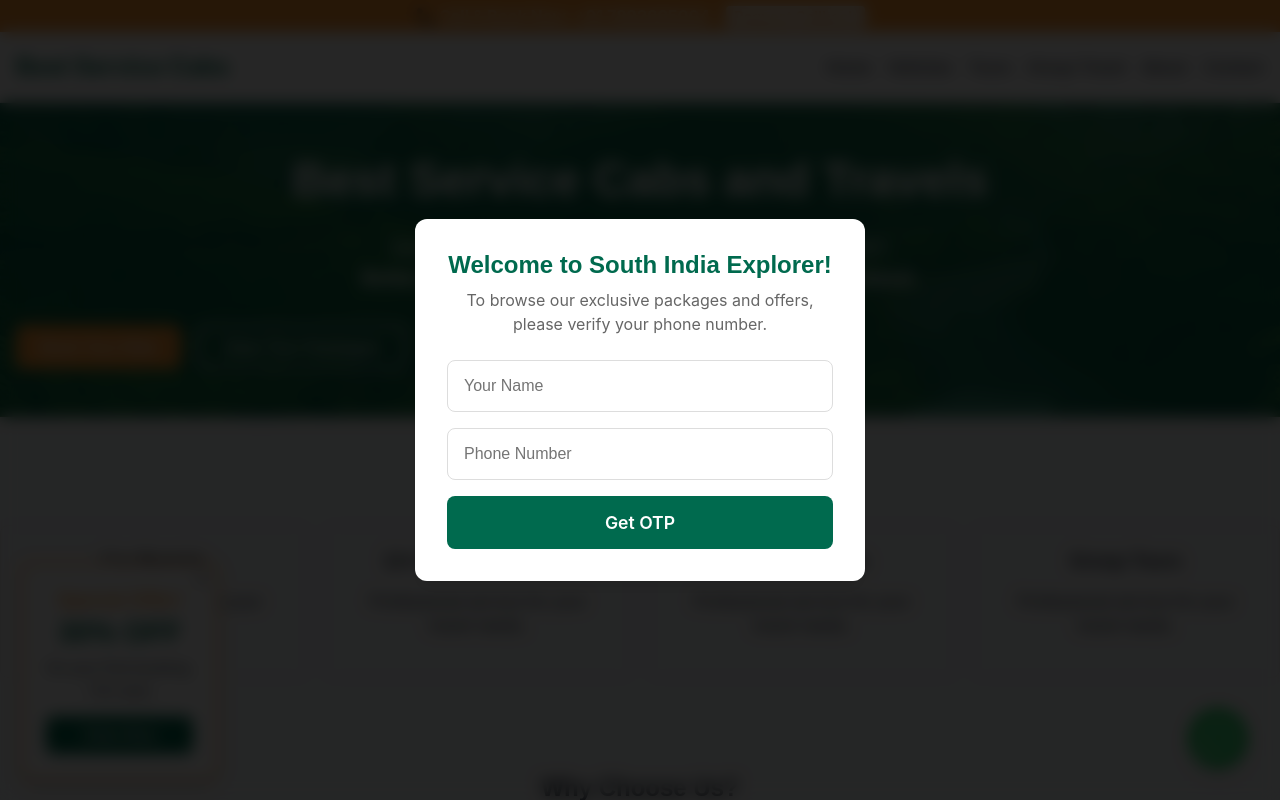
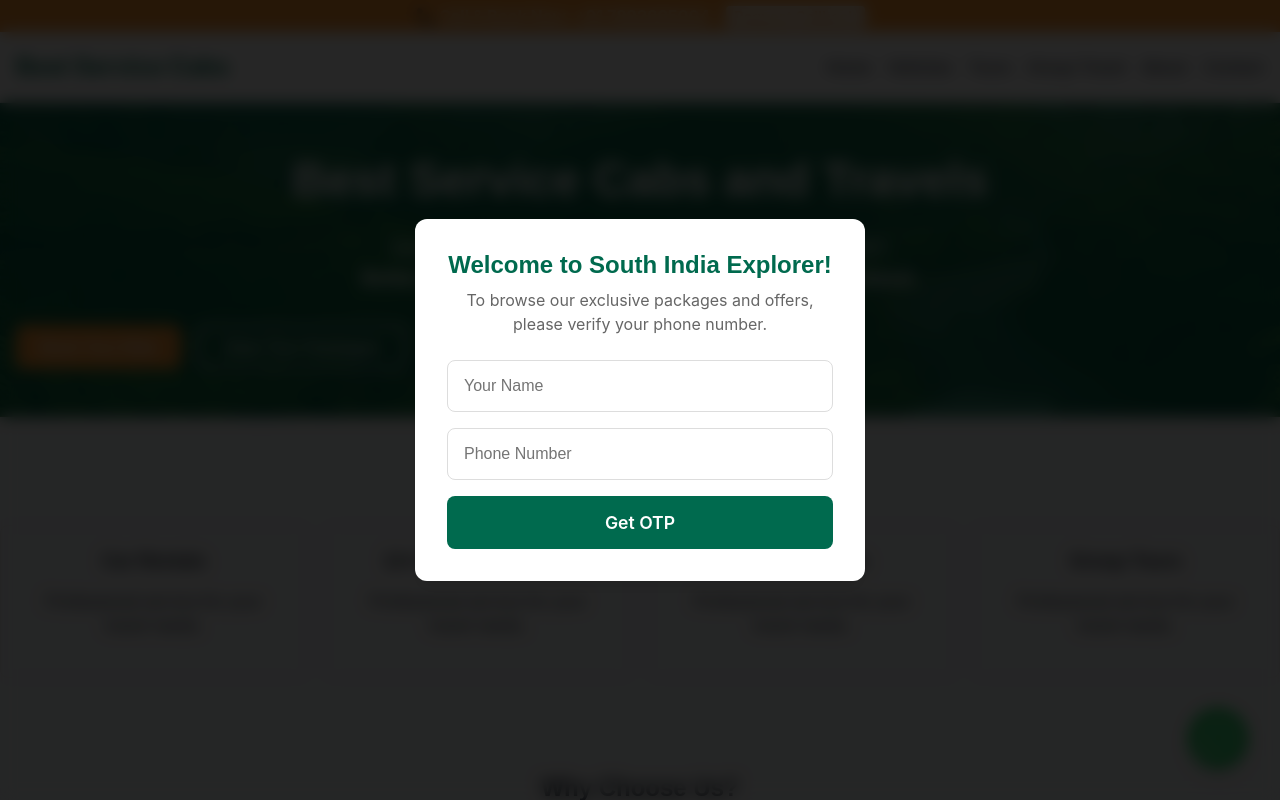
Before and after one commit to Shalini-BH/WEB, a React (Vite) app: page / in a window 1280 px wide. Shown: the top 800 px of the page. Built offline with nearby package versions, Linux system fonts and the light colour scheme.

Commit message:
feat: add welcome popup with OTP verification and sticky call-to-action header to the layout.

```diff
--- a/src/components/DiscountPopup.jsx
+++ /dev/null
@@ -1,78 +0,0 @@
-import { useState, useEffect } from 'react';
-import { X } from 'lucide-react';
-
-const DiscountPopup = () => {
-    const [isVisible, setIsVisible] = useState(false);
-
-    useEffect(() => {
-        const timer = setTimeout(() => {
-            setIsVisible(true);
-        }, 3000); // Show after 3 seconds
-
-        return () => clearTimeout(timer);
-    }, []);
-
-    if (!isVisible) return null;
-
-    return (
-        <div style={{
-            position: 'fixed',
-            bottom: '20px',
-            left: '20px',
-            zIndex: 2000,
-            animation: 'slideIn 0.5s ease-out'
-        }}>
-            <div style={{
-                backgroundColor: 'white',
-                padding: 'var(--spacing-lg)',
-                borderRadius: 'var(--radius-lg)',
-                maxWidth: '300px',
-                width: '100%',
-                position: 'relative',
-                textAlign: 'center',
-                boxShadow: 'var(--shadow-lg)',
-                border: '2px solid var(--color-accent)'
-            }}>
-                <button
-                    onClick={() => setIsVisible(false)}
-                    style={{
-                        position: 'absolute',
-                        top: '5px',
-                        right: '5px',
-                        background: 'none',
-                        border: 'none',
-                        cursor: 'pointer',
-                        color: '#666'
-                    }}
-                >
-                    <X size={20} />
-                </button>
-
-                <h3 style={{ color: 'var(--color-accent)', marginBottom: 'var(--spacing-xs)', fontSize: '1.2rem' }}>Special Offer!</h3>
-                <h2 style={{ fontSize: '1.8rem', color: 'var(--color-primary)', marginBottom: 'var(--spacing-sm)' }}>30% OFF</h2>
-                <p style={{ marginBottom: 'var(--spacing-md)', fontSize: '0.9rem' }}>
-                    On your first booking. <br />
-                    <small>*T&C apply.</small>
-                </p>
-
-                <a
-                    href="https://wa.me/917892665004?text=Hi, I want to claim the 30% discount offer."
-                    target="_blank"
-                    rel="noopener noreferrer"
-                    className="btn btn-primary"
-                    style={{ width: '100%', textDecoration: 'none', padding: '0.5rem 1rem', fontSize: '0.9rem' }}
-                >
-                    Claim Now
-                </a>
-            </div>
-            <style>{`
-        @keyframes slideIn {
-          from { transform: translateY(100%); opacity: 0; }
-          to { transform: translateY(0); opacity: 1; }
-        }
-      `}</style>
-        </div>
-    );
-};
-
-export default DiscountPopup;
--- a/src/components/Layout.jsx
+++ b/src/components/Layout.jsx
@@ -3,7 +3,6 @@
 import Navbar from './Navbar';
 import Footer from './Footer';
 import WhatsAppButton from './WhatsAppButton';
-import DiscountPopup from './DiscountPopup';
 import BookingModal from './BookingModal';
 import WelcomePopup from './WelcomePopup';
 
@@ -49,7 +48,6 @@
             </main>
             <Footer />
             <WhatsAppButton />
-            <DiscountPopup />
             <BookingModal isOpen={isModalOpen} onClose={() => setIsModalOpen(false)} />
             <WelcomePopup />
         </div>
--- a/src/components/WelcomePopup.jsx
+++ b/src/components/WelcomePopup.jsx
@@ -8,7 +8,7 @@
     const [generatedOtp, setGeneratedOtp] = useState('');
 
     useEffect(() => {
-        const hasSeenPopup = sessionStorage.getItem('hasSeenWelcomePopup');
+        const hasSeenPopup = sessionStorage.getItem('hasSeenWelcomePopup_v2');
         if (!hasSeenPopup) {
             // Show popup after a short delay
             const timer = setTimeout(() => setIsOpen(true), 1000);
@@ -18,7 +18,7 @@
 
     const handleClose = () => {
         setIsOpen(false);
-        sessionStorage.setItem('hasSeenWelcomePopup', 'true');
+        sessionStorage.setItem('hasSeenWelcomePopup_v2', 'true');
     };
 
     const handleSendOtp = (e) => {
@@ -42,7 +42,7 @@
             window.open(`https://wa.me/917892665004?text=${text}`, '_blank');
             setStep('success');
             // Only set seen flag on success
-            sessionStorage.setItem('hasSeenWelcomePopup', 'true');
+            sessionStorage.setItem('hasSeenWelcomePopup_v2', 'true');
         } else {
             alert('Invalid OTP. Please try again.');
         }
```
